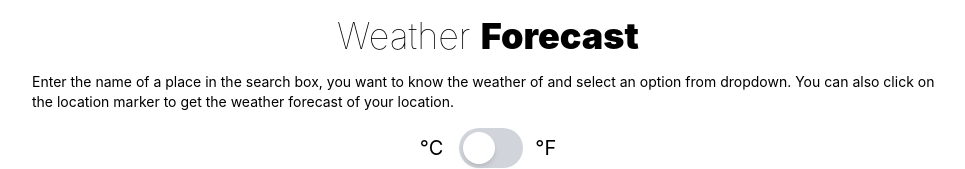
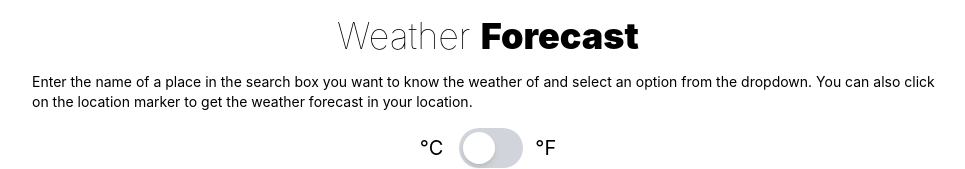
Before and after one commit to mmshabab90/open-weather, a React (Create React App) app: page / in a window 1280 px wide. Shown: the top 169 px of the page, without its empty margins (152-1117 px from the left). Built offline with nearby package versions, Linux system fonts and the light colour scheme; no server answers.

Commit message:
fixing some grammatical errors on header text

```diff
--- a/src/components/Header.tsx
+++ b/src/components/Header.tsx
@@ -16,10 +16,10 @@ const Header: FC<Props> = ({ onUnitChange }) => {
                 </div>
                 <div className="p-2">
                     <p className="text-sm mt-2 md:pl-44 md:pr-44">
-                        Enter the name of a place in the search box, you want to
-                        know the weather of and select an option from dropdown.
+                        Enter the name of a place in the search box you want to
+                        know the weather of and select an option from the dropdown.
                         You can also click on the location marker to get the
-                        weather forecast of your location.
+                        weather forecast in your location.
                     </p>
                 </div>
             </div>
```
